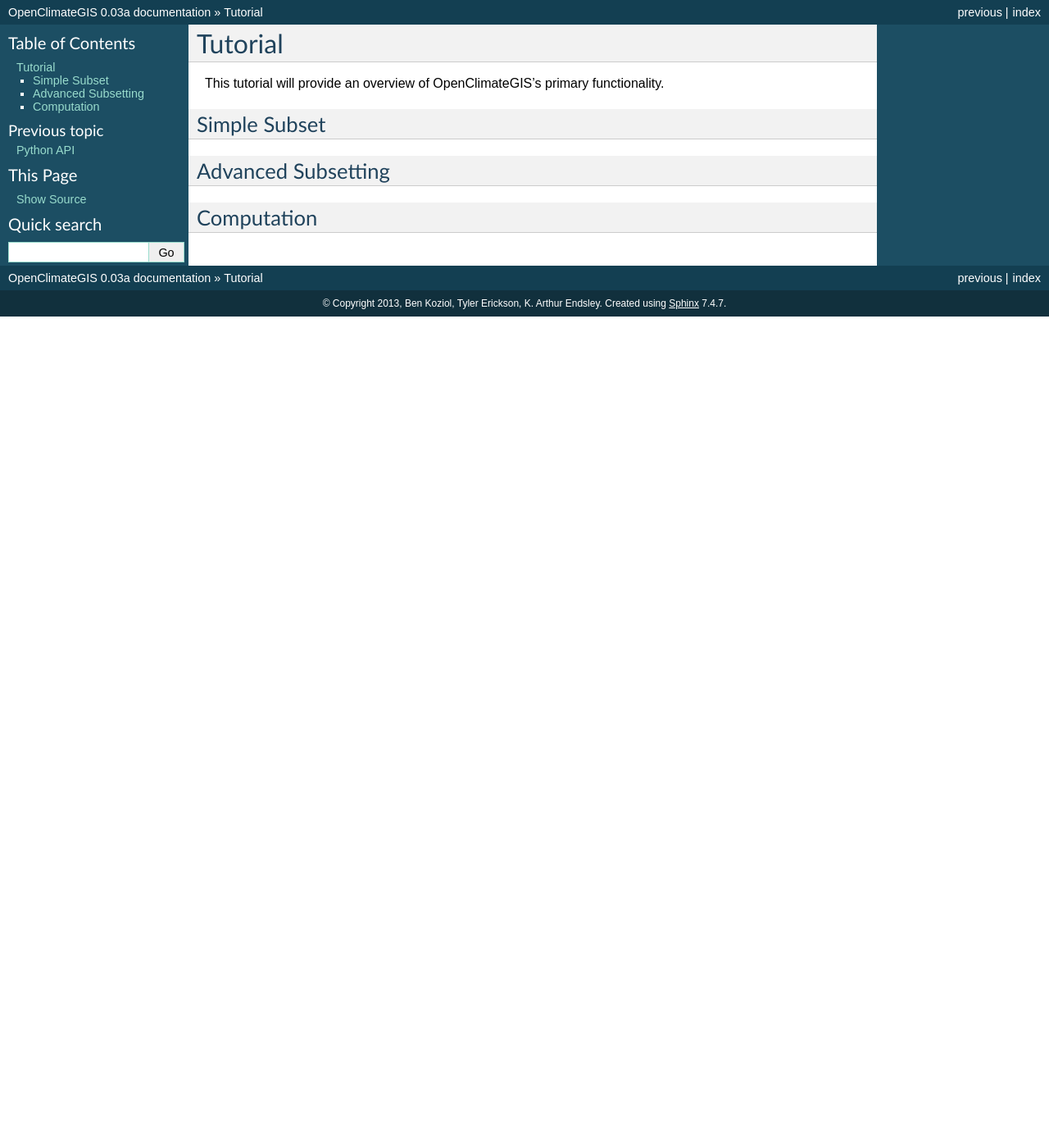
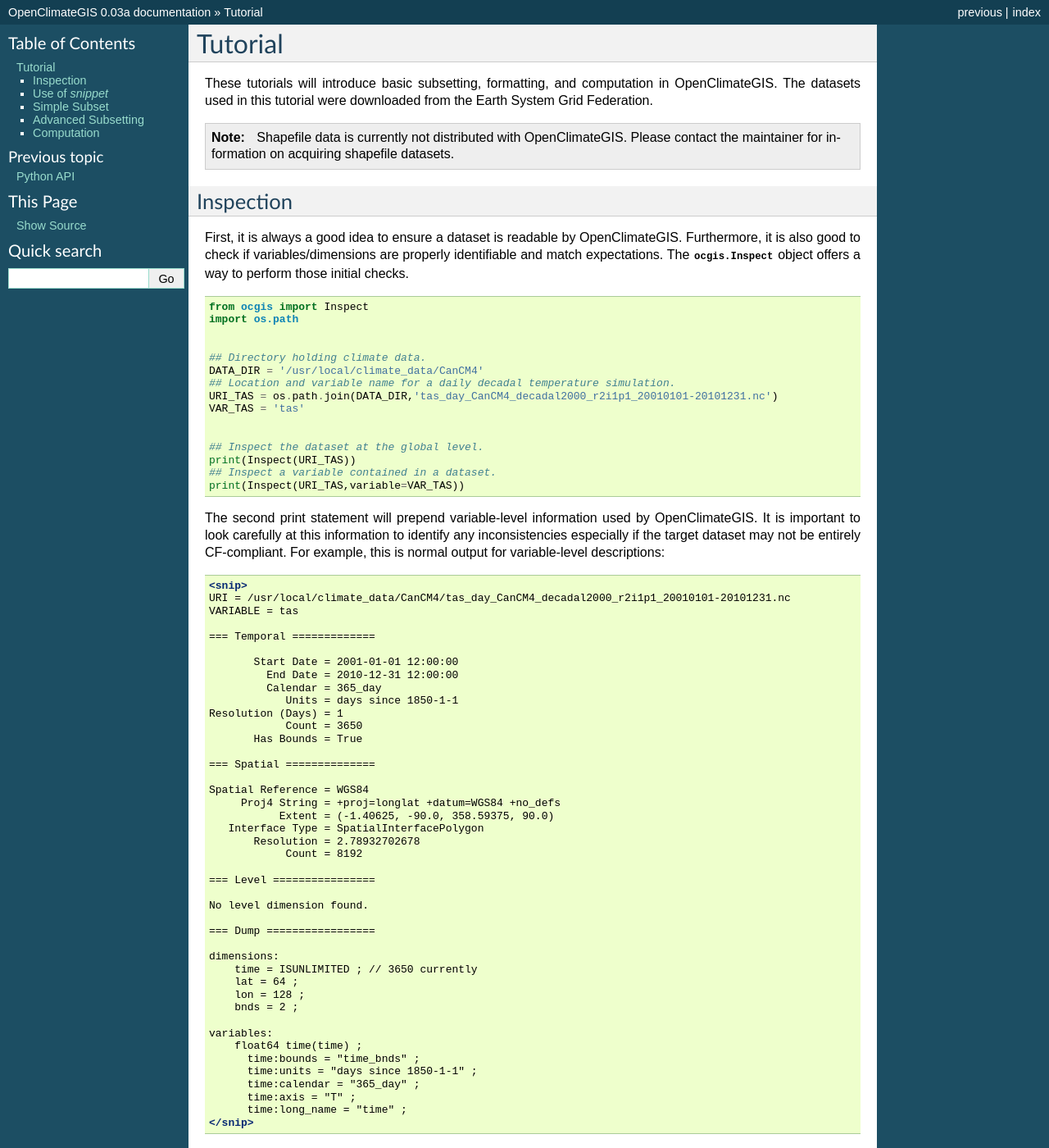
Before and after one commit to NCPP/ocgis, a Sphinx documentation site: the page built from doc/tutorial.rst, in a window 1280 px wide and 1400 px high. Shown: the whole window at 82% size. Built offline with Sphinx 7.4.7, drawn with Linux system fonts in a browser that asks for light colours; formulas are drawn with MathJax 3; some of the changed text lies outside the part shown.

Commit message:
added sphinx_examples for code examples. doc changes.

```diff
--- a/doc/api.rst
+++ b/doc/api.rst
@@ -124,6 +124,8 @@
 `polygon` (default)    Represent cells as :class:`shapely.geometry.Polygon` objects.
 `point`                Represent cells as :class:`shapely.geometry.Point` objects.
 ====================== =============================================================
+
+.. _snippet_headline:
 
 snippet
 ~~~~~~~
--- a/doc/install.rst
+++ b/doc/install.rst
@@ -48,6 +48,11 @@
 
 >>> import ocgis
 
+Configuring the :class:`~ocgis.ShpCabinet`
+~~~~~~~~~~~~~~~~~~~~~~~~~~~~~~~~~~~~~~~~~~
+
+Set the path to the folder containing the shapefile folders in :attr:`~ocgis.env.SHP_DIR`.
+
 Uninstalling OpenClimateGIS
 ---------------------------
 
--- /dev/null
+++ b/doc/sphinx_examples/inspect.py
@@ -0,0 +1,15 @@
+from ocgis import Inspect
+import os.path
+
+
+## Directory holding climate data.
+DATA_DIR = '/usr/local/climate_data/CanCM4'
+## Location and variable name for a daily decadal temperature simulation.
+URI_TAS = os.path.join(DATA_DIR,'tas_day_CanCM4_decadal2000_r2i1p1_20010101-20101231.nc')
+VAR_TAS = 'tas'
+
+
+## Inspect the dataset at the global level.
+print(Inspect(URI_TAS))
+## Inspect a variable contained in a dataset.
+print(Inspect(URI_TAS,variable=VAR_TAS))
--- a/doc/tutorial.rst
+++ b/doc/tutorial.rst
@@ -2,7 +2,71 @@
 Tutorial
 ========
 
-This tutorial will provide an overview of OpenClimateGIS's primary functionality.
+These tutorials will introduce basic subsetting, formatting, and computation in OpenClimateGIS. The datasets used in this tutorial were downloaded from the Earth System Grid Federation.
+
+.. note:: Shapefile data is currently not distributed with OpenClimateGIS. Please contact the maintainer for information on acquiring shapefile datasets.
+
+.. .. literalinclude:: examples.py
+
+Inspection
+----------
+
+First, it is always a good idea to ensure a dataset is readable by OpenClimateGIS. Furthermore, it is also good to check if variables/dimensions are properly identifiable and match expectations. The :class:`ocgis.Inspect` object offers a way to perform those initial checks.
+
+.. literalinclude:: sphinx_examples/inspect.py
+
+The second print statement will prepend variable-level information used by OpenClimateGIS. It is important to look carefully at this information to identify any inconsistencies especially if the target dataset may not be entirely CF-compliant. For example, this is normal output for variable-level descriptions:
+
+.. code-block:: rest
+
+   <snip>
+   URI = /usr/local/climate_data/CanCM4/tas_day_CanCM4_decadal2000_r2i1p1_20010101-20101231.nc
+   VARIABLE = tas
+
+   === Temporal =============
+
+          Start Date = 2001-01-01 12:00:00
+            End Date = 2010-12-31 12:00:00
+            Calendar = 365_day
+               Units = days since 1850-1-1
+   Resolution (Days) = 1
+               Count = 3650
+          Has Bounds = True
+
+   === Spatial ==============
+
+   Spatial Reference = WGS84
+        Proj4 String = +proj=longlat +datum=WGS84 +no_defs
+              Extent = (-1.40625, -90.0, 358.59375, 90.0)
+      Interface Type = SpatialInterfacePolygon
+          Resolution = 2.78932702678
+               Count = 8192
+
+   === Level ================
+
+   No level dimension found.
+
+   === Dump =================
+
+   dimensions:
+       time = ISUNLIMITED ; // 3650 currently
+       lat = 64 ;
+       lon = 128 ;
+       bnds = 2 ;
+
+   variables:
+       float64 time(time) ;
+         time:bounds = "time_bnds" ;
+         time:units = "days since 1850-1-1" ;
+         time:calendar = "365_day" ;
+         time:axis = "T" ;
+         time:long_name = "time" ;
+   </snip>
+
+Use of `snippet`
+----------------
+
+The :ref:`snippet_headline` argument is important when testing and developing an OpenClimateGIS call. It should generally be set to `True` until the final data request is ready. This is for your benefit (requests are faster) as well as for the benefit of any remote storage server (not transferring excessive data).
 
 Simple Subset
 -------------
```
Also changed, not shown: doc/sphinx_examples/__init__.py (added).
